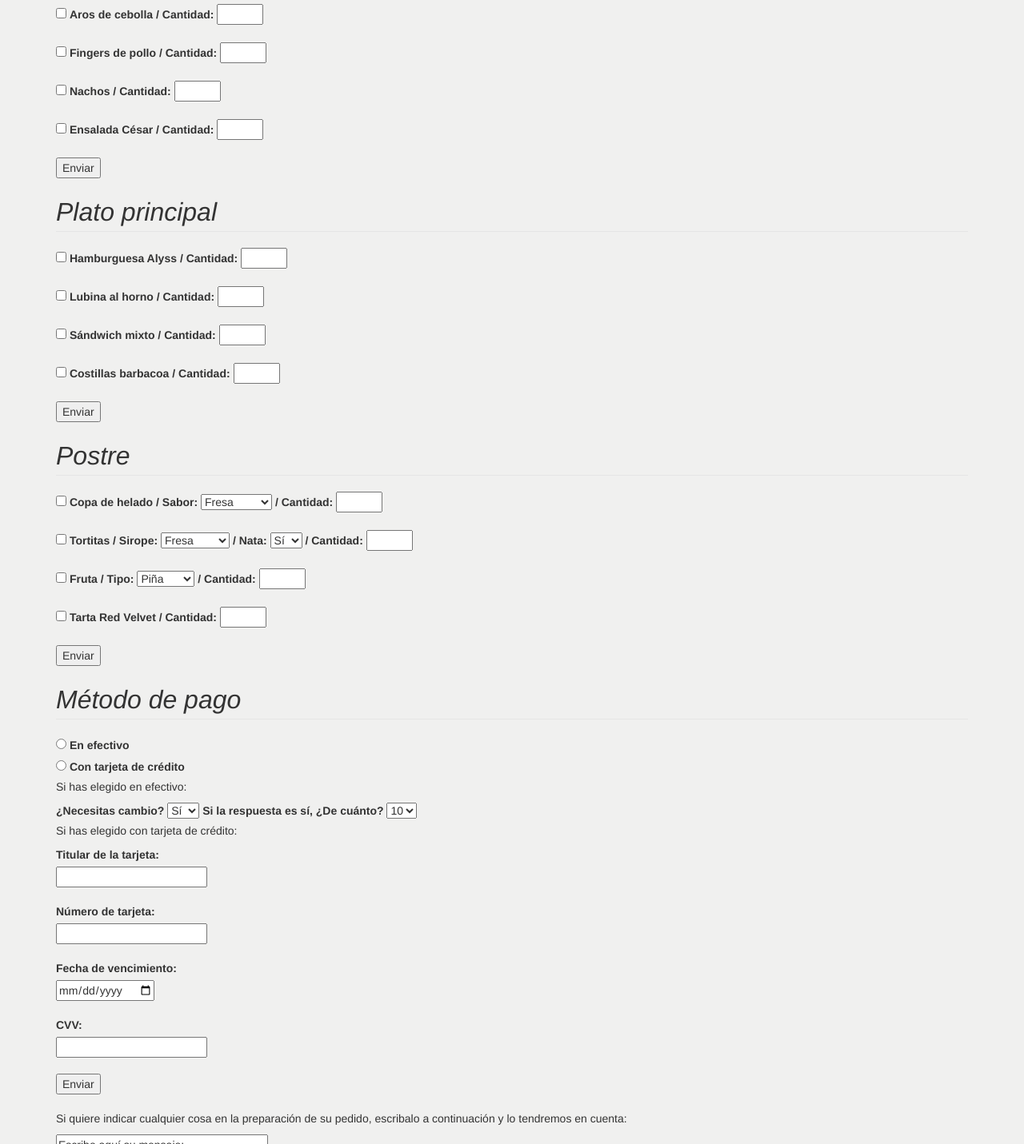
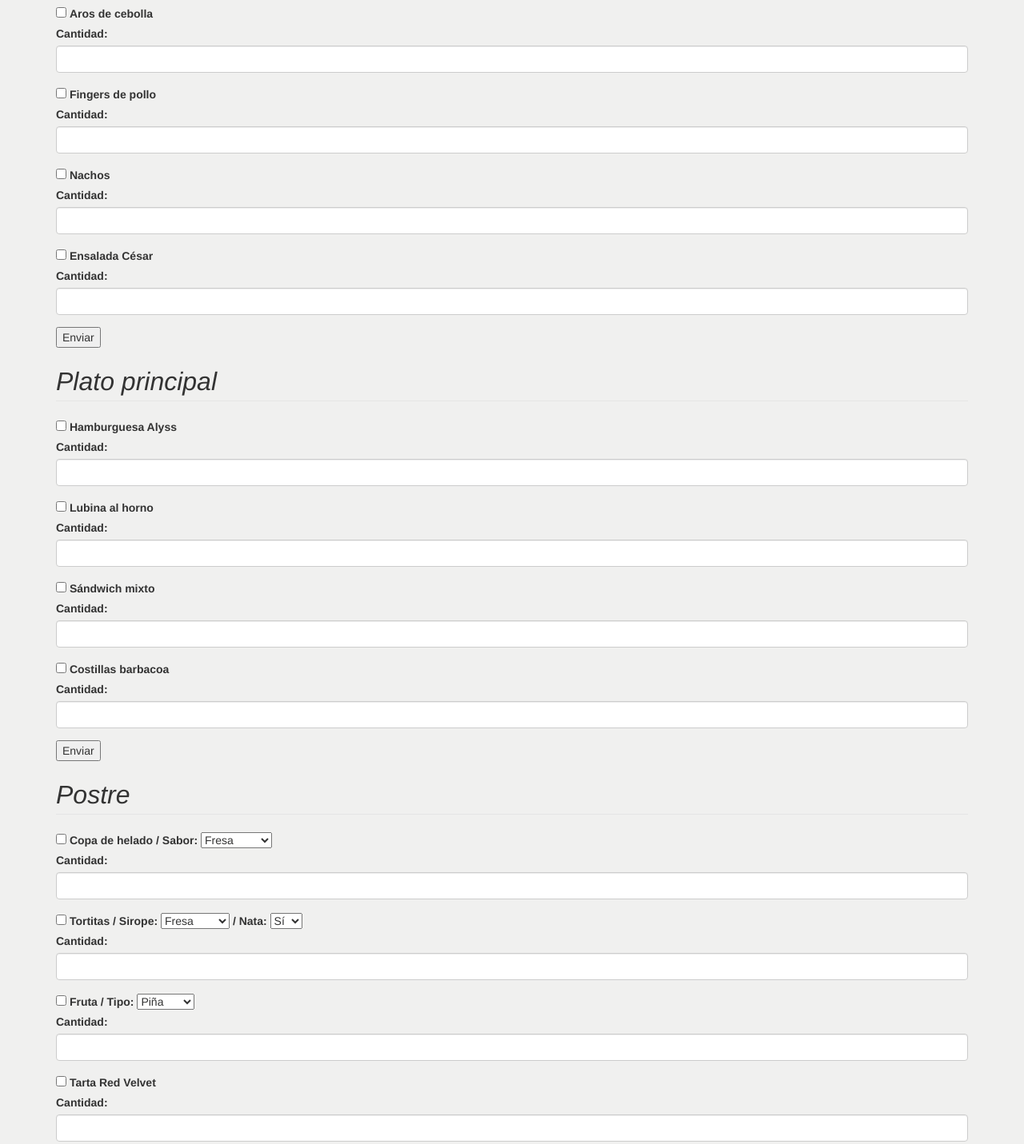
Before and after one commit to LydiaGarrido/dat, a plain HTML site: page practica02/operacion.html in a window 1280 px wide. Shown: the part 620-2051 px from the top of the page at 80% size. Drawn offline with nearby package versions, Linux system fonts and the light colour scheme.

Commit message:
Avances en Práctica 2.9

```diff
--- a/practica02/operacion.html
+++ b/practica02/operacion.html
@@ -4,7 +4,6 @@
 <html lang="es-ES">
 
 <head>
-	<div class="container">
 	<title>Práctica 2.9 Lydia Garrido Muñoz</title>
 	<meta name="author" content="Lydia Garrido Muñoz">
 	<meta name="viewport" content="width=device-width, initial-scale=1.0">
@@ -40,6 +39,7 @@
 </head>
 
 <body>
+	<div class="container">
 		<h1>Práctica 2.9</h1>
 		<h2>Lydia Garrido Muñoz</h2>
 		<h3>¡Bienvenido al Restaurante Alyss!</h3>
@@ -53,20 +53,28 @@
 				</legend>
 				<input type="checkbox" name="aros" id="aros">
 				<label for="aros">Aros de cebolla</label>
-			<label for="cantidad_aros">/ Cantidad:</label>
-			<input type="number" name="cantidad_aros" id="cantidad_aros" min="1" max="25"><br><br>
+				<div class="form-group">
+					<label for="cantidad_aros">Cantidad:</label>
+					<input type="number" name="cantidad_aros" class="form-control" id="cantidad_aros" min="1" max="25">
+				</div>
 				<input type="checkbox" name="fingers" id="fingers">
 				<label for="fingers">Fingers de pollo</label>
-			<label for="cantidad_fingers">/ Cantidad:</label>
-			<input type="number" name="cantidad_fingers" id="cantidad_fingers" min="1" max="25"><br><br>
+				<div class="form-group">
+					<label for="cantidad_fingers">Cantidad:</label>
+					<input type="number" name="cantidad_fingers" class="form-control" id="cantidad_fingers" min="1" max="25">
+				</div>
 				<input type="checkbox" name="nachos" id="nachos">
 				<label for="nachos">Nachos</label>
-			<label for="cantidad_nachos">/ Cantidad:</label>
-			<input type="number" name="cantidad_nachos" id="cantidad_nachos" min="1" max="25"><br><br>
+				<div class="form-group">
+					<label for="cantidad_nachos">Cantidad:</label>
+					<input type="number" name="cantidad_nachos" class="form-control" id="cantidad_nachos" min="1" max="25">
+				</div>
 				<input type="checkbox" name="cesar" id="cesar">
 				<label for="cesar">Ensalada César</label>
-			<label for="cantidad_cesar">/ Cantidad:</label>
-			<input type="number" name="cantidad_cesar" id="cantidad_cesar" min="1" max="25"><br><br>
+				<div class="form-group">
+					<label for="cantidad_cesar">Cantidad:</label>
+					<input type="number" name="cantidad_cesar" class="form-control" id="cantidad_cesar" min="1" max="25">
+				</div>
 				<input type="submit" name="enviar" value="Enviar">
 			</fieldset>
 		</form>
@@ -78,20 +86,28 @@
 				</legend>
 				<input type="checkbox" name="hamburguesa" id="hamburguesa">
 				<label for="hamburguesa">Hamburguesa Alyss</label>
-			<label for="cantidad_hamburguesa">/ Cantidad:</label>
-			<input type="number" name="cantidad_hamburguesa" id="cantidad_hamburguesa" min="1" max="25"><br><br>
+				<div class="form-group">
+					<label for="cantidad_hamburguesa">Cantidad:</label>
+					<input type="number" name="cantidad_hamburguesa" class="form-control" id="cantidad_hamburguesa" min="1" max="25">
+				</div>
 				<input type="checkbox" name="lubina" id="lubina">
 				<label for="lubina">Lubina al horno</label>
-			<label for="cantidad_lubina">/ Cantidad:</label>
-			<input type="number" name="cantidad_lubina" id="cantidad_lubina" min="1" max="25"><br><br>
+				<div class="form-group">
+					<label for="cantidad_lubina">Cantidad:</label>
+					<input type="number" name="cantidad_lubina" class="form-control" id="cantidad_lubina" min="1" max="25">
+				</div>
 				<input type="checkbox" name="sandwich" id="sandwich">
 				<label for="sandwich">Sándwich mixto</label>
-			<label for="cantidad_sandwich">/ Cantidad:</label>
-			<input type="number" name="cantidad_sandwich" id="cantidad_sandwich" min="1" max="25"><br><br>
+				<div class="form-group">
+					<label for="cantidad_sandwich">Cantidad:</label>
+					<input type="number" name="cantidad_sandwich" class="form-control" id="cantidad_sandwich" min="1" max="25">
+				</div>
 				<input type="checkbox" name="costillas" id="costillas">
 				<label for="costillas">Costillas barbacoa</label>
-			<label for="cantidad_costillas">/ Cantidad:</label>
-			<input type="number" name="cantidad_costillas" id="cantidad_costillas" min="1" max="25"><br><br>
+				<div class="form-group">
+					<label for="cantidad_costillas">Cantidad:</label>
+					<input type="number" name="cantidad_costillas" class="form-control" id="cantidad_costillas" min="1" max="25">
+				</div>
 				<input type="submit" name="enviar" value="Enviar">
 			</fieldset>
 		</form>
@@ -110,8 +126,10 @@
 					<option value="chocolate">Chocolate</option>
 					<option value="vainilla">Vainilla</option>
 				</select>
-			<label for="cantidad_helado">/ Cantidad:</label>
-			<input type="number" name="cantidad_helado" id="cantidad_helado" min="1" max="25"><br><br>
+				<div class="form-group">
+					<label for="cantidad_helado">Cantidad:</label>
+					<input type="number" name="cantidad_helado" class="form-control" id="cantidad_helado" min="1" max="25">
+				</div>
 				<input type="checkbox" name="tortitas" id="tortitas">
 				<label for="tortitas">Tortitas</label>
 				<label for="sabor_sirope">/ Sirope:</label>
@@ -125,8 +143,10 @@
 					<option value="si">Sí</option>
 					<option value="no">No</option>
 				</select>
-			<label for="cantidad_tortitas">/ Cantidad:</label>
-			<input type="number" name="cantidad_tortitas" id="cantidad_tortitas" min="1" max="25"><br><br>
+				<div class="form-group">
+					<label for="cantidad_tortitas">Cantidad:</label>
+					<input type="number" name="cantidad_tortitas" class="form-control" id="cantidad_tortitas" min="1" max="25">
+				</div>
 				<input type="checkbox" name="fruta" id="fruta">
 				<label for="sandwich">Fruta</label>
 				<label for="tipo_fruta">/ Tipo:</label>
@@ -136,12 +156,16 @@
 					<option value="sandia">Sandía</option>
 					<option value="platano">Plátano</option>
 				</select>
-			<label for="cantidad_fruta">/ Cantidad:</label>
-			<input type="number" name="cantidad_fruta" id="cantidad_fruta" min="1" max="25"><br><br>
+				<div class="form-group">
+					<label for="cantidad_fruta">Cantidad:</label>
+					<input type="number" name="cantidad_fruta" class="form-control" id="cantidad_fruta" min="1" max="25">
+				</div>
 				<input type="checkbox" name="tarta" id="tarta">
 				<label for="tarta">Tarta Red Velvet</label>
-			<label for="cantidad_tarta">/ Cantidad:</label>
-			<input type="number" name="cantidad_tarta" id="cantidad_tarta" min="1" max="25"><br><br>
+				<div class="form-group">
+					<label for="cantidad_tarta">Cantidad:</label>
+					<input type="number" name="cantidad_tarta" class="form-control" id="cantidad_tarta" min="1" max="25">
+				</div>
 				<input type="submit" name="enviar" value="Enviar">
 			</fieldset>
 		</form>
@@ -154,7 +178,7 @@
 				<input type="radio" name="efectivo" id="efectivo">
 				<label for="efectivo">En efectivo</label><br>
 				<input type="radio" name="tarjeta" id="tarjeta">
-			<label for="tarjeta">Con tarjeta de crédito</label><br>
+				<label for="tarjeta">Con tarjeta de crédito</label><br><br>
 				<p>Si has elegido en efectivo:</p>
 				<label for="cambio">¿Necesitas cambio?</label>
 				<select name="cambio" id="cambio">
@@ -167,24 +191,33 @@
 					<option value="veinte">20</option>
 					<option value="cincuenta">50</option>
 				</select>
-			<br>
+				<br><br>
 				<p>Si has elegido con tarjeta de crédito:</p>
+				<div class="form-group">
 					<label for="titular">Titular de la tarjeta:</label><br>
-			<input type="text" name="titular" id="titular"><br><br>
+					<input type="text" name="titular" class="form-control" id="titular">
+				</div>
+				<div class="form-group">
 					<label for="numero">Número de tarjeta:</label><br>
-			<input type="text" name="numero" id="numero"><br><br>
+					<input type="text" name="numero" class="form-control" id="numero">
+				</div>
+				<div class="form-group">
 					<label for="vencimiento">Fecha de vencimiento:</label><br>
-			<input type="date" name="vencimiento" id="vencimiento"><br><br>
+					<input type="date" name="vencimiento" id="vencimiento">
+				</div>
+				<div class="form-group">
 					<label for="cvv">CVV:</label><br>
-			<input type="text" name="cvv" id="cvv"><br><br>
+					<input type="text" name="cvv" class="form-control" id="cvv">
+				</div>
 				<input type="submit" name="enviar" value="Enviar">
 			</fieldset>
 		</form>
 		<br>
 		<form action="/action_page.html">
 			<p>Si quiere indicar cualquier cosa en la preparación de su pedido, escribalo a continuación y lo tendremos en cuenta:</p>
-		<textarea name="mensaje" rows="10" cols="30">Escribe aquí su mensaje:</textarea>
-		<br><br>
+			<div class="form-group">
+				<textarea name="mensaje" rows="10" cols="30" class="form-control">Escribe aquí su mensaje:</textarea>
+			</div>
 			<input type="submit" name="enviar" value="Enviar">
 		</form>
 	</div>
```
Also changed, not shown: practica02/alta.html (+3 -2 lines), practica02/operacion02.html (+28 -14 lines). Lines whose indentation alone changed are shown as unchanged.
